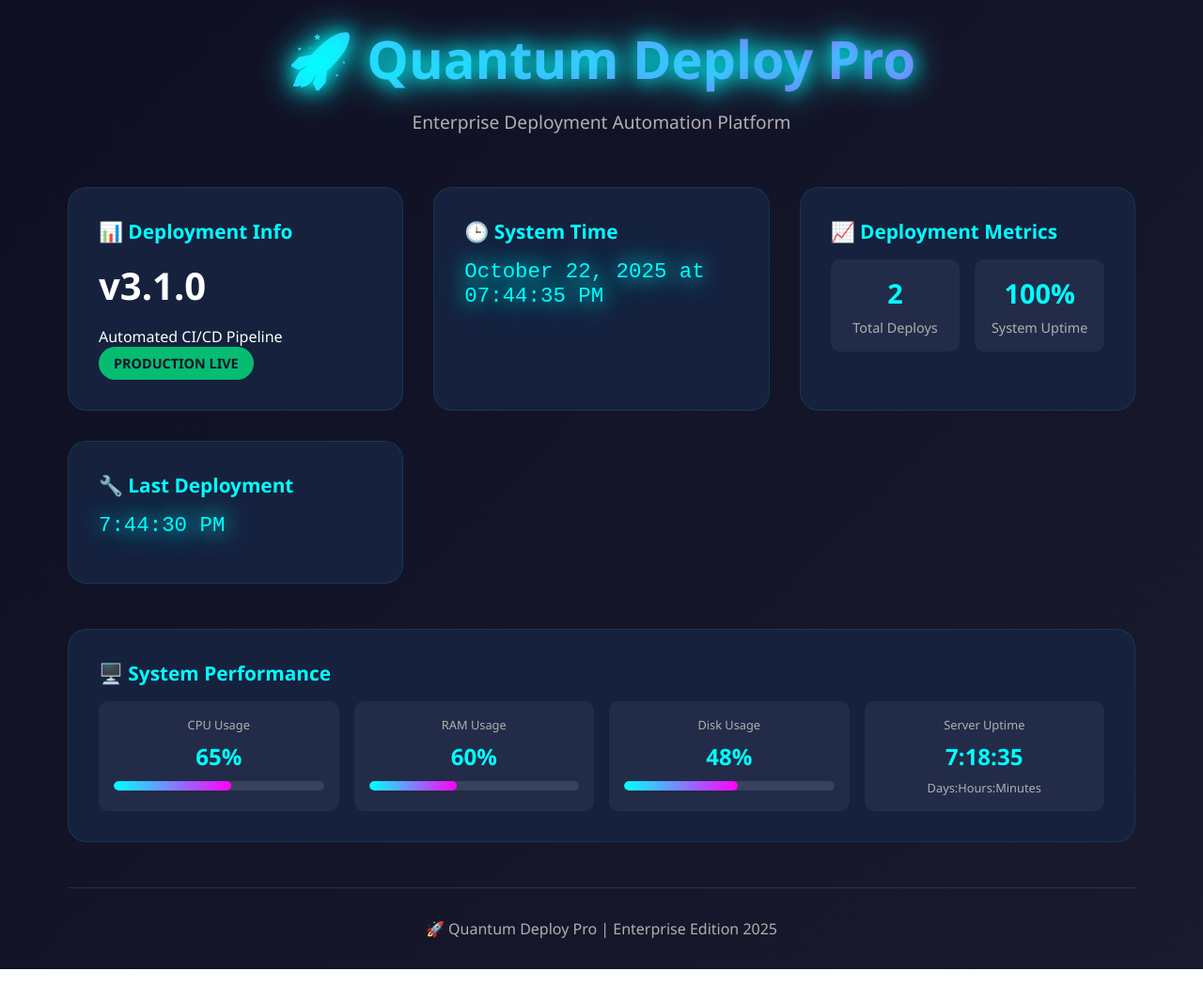
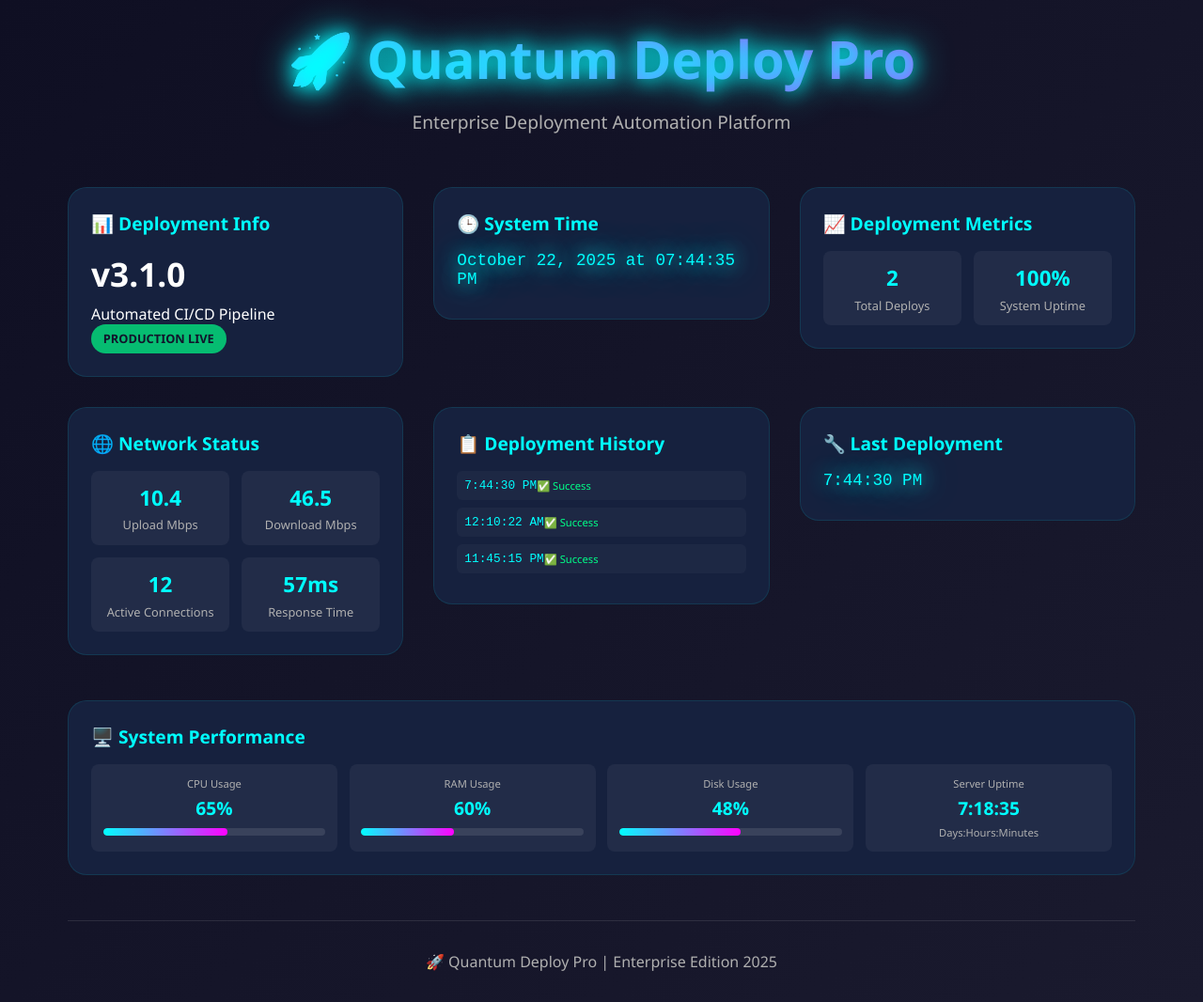
Before and after one commit to Taha-Dev-ops/deployment-project, a plain HTML site: page app/index.html in a window 1280 px wide. Shown: the whole page at 94% size. Before the commit the page ends 1031 px from the top, so only its background shows below. Drawn offline with Linux system fonts and the light colour scheme.

Commit message:
Add: Network stats and deployment history cards

```diff
--- a/app/index.html
+++ b/app/index.html
@@ -27,9 +27,10 @@
         .subtitle { color: var(--text-secondary); font-size: 1.2rem; }
         .dashboard { display: grid; grid-template-columns: repeat(auto-fit, minmax(300px, 1fr)); gap: 2rem; margin-bottom: 3rem; }
         .card {
-            background: var(--bg-card); padding: 2rem; border-radius: 20px;
+            background: var(--bg-card); padding: 1.5rem; border-radius: 20px;
             border: 1px solid rgba(0, 255, 255, 0.1); backdrop-filter: blur(10px);
             transition: all 0.3s ease; position: relative; overflow: hidden;
+            height: fit-content;
         }
         .card::before {
             content: ''; position: absolute; top: 0; left: -100%; width: 100%; height: 100%;
@@ -38,24 +39,33 @@
         }
         .card:hover::before { left: 100%; }
         .card:hover { transform: translateY(-5px); box-shadow: 0 10px 30px rgba(0, 255, 255, 0.2); }
-        .card h3 { color: var(--accent); margin-bottom: 1rem; font-size: 1.3rem; display: flex; align-items: center; gap: 0.5rem; }
-        .stat { font-size: 2.5rem; font-weight: bold; margin: 1rem 0; }
+        .card h3 { color: var(--accent); margin-bottom: 1rem; font-size: 1.2rem; display: flex; align-items: center; gap: 0.5rem; }
+        .stat { font-size: 2.2rem; font-weight: bold; margin: 0.5rem 0; }
         .status-badge {
-            display: inline-block; padding: 0.5rem 1rem; border-radius: 25px;
-            font-weight: bold; text-transform: uppercase; font-size: 0.9rem;
+            display: inline-block; padding: 0.4rem 0.8rem; border-radius: 20px;
+            font-weight: bold; text-transform: uppercase; font-size: 0.8rem;
         }
         .status-running { background: var(--success); color: var(--bg-primary); animation: pulse 2s infinite; }
-        .time-display { font-family: 'Courier New', monospace; font-size: 1.4rem; color: var(--accent); text-shadow: var(--accent-glow); margin: 1rem 0; }
-        .metrics { display: grid; grid-template-columns: 1fr 1fr; gap: 1rem; margin-top: 1rem; }
-        .metric-item { text-align: center; padding: 1rem; background: rgba(255, 255, 255, 0.05); border-radius: 10px; }
-        .metric-value { font-size: 1.8rem; font-weight: bold; color: var(--accent); }
-        .metric-label { font-size: 0.9rem; color: var(--text-secondary); margin-top: 0.5rem; }
-        .progress-bar { width: 100%; height: 10px; background: rgba(255, 255, 255, 0.1); border-radius: 10px; margin-top: 10px; overflow: hidden; }
-        .progress-fill { height: 100%; background: linear-gradient(90deg, var(--accent), #ff00ff); border-radius: 10px; transition: width 0.5s ease; }
-        .server-stats { display: grid; grid-template-columns: repeat(auto-fit, minmax(200px, 1fr)); gap: 1rem; margin-top: 1rem; }
-        .stat-card { background: rgba(255, 255, 255, 0.05); padding: 1rem; border-radius: 10px; text-align: center; }
-        .stat-value { font-size: 1.5rem; font-weight: bold; color: var(--accent); margin: 0.5rem 0; }
-        .stat-label { font-size: 0.8rem; color: var(--text-secondary); }
+        .time-display { font-family: 'Courier New', monospace; font-size: 1.1rem; color: var(--accent); text-shadow: var(--accent-glow); margin: 0.5rem 0; }
+        .metrics { display: grid; grid-template-columns: 1fr 1fr; gap: 0.8rem; margin-top: 0.8rem; }
+        .metric-item { text-align: center; padding: 0.8rem; background: rgba(255, 255, 255, 0.05); border-radius: 8px; }
+        .metric-value { font-size: 1.4rem; font-weight: bold; color: var(--accent); }
+        .metric-label { font-size: 0.8rem; color: var(--text-secondary); margin-top: 0.3rem; }
+        .progress-bar { width: 100%; height: 8px; background: rgba(255, 255, 255, 0.1); border-radius: 8px; margin-top: 8px; overflow: hidden; }
+        .progress-fill { height: 100%; background: linear-gradient(90deg, var(--accent), #ff00ff); border-radius: 8px; transition: width 0.5s ease; }
+        .server-stats { display: grid; grid-template-columns: repeat(auto-fit, minmax(180px, 1fr)); gap: 0.8rem; margin-top: 0.8rem; }
+        .stat-card { background: rgba(255, 255, 255, 0.05); padding: 0.8rem; border-radius: 8px; text-align: center; }
+        .stat-value { font-size: 1.2rem; font-weight: bold; color: var(--accent); margin: 0.3rem 0; }
+        .stat-label { font-size: 0.7rem; color: var(--text-secondary); }
+        .network-stats { display: grid; grid-template-columns: 1fr 1fr; gap: 0.8rem; margin-top: 0.8rem; }
+        .deployment-history { margin-top: 0.8rem; }
+        .deployment-item {
+            display: flex; justify-content: between; align-items: center;
+            padding: 0.5rem; background: rgba(255, 255, 255, 0.03);
+            border-radius: 6px; margin-bottom: 0.5rem; font-size: 0.8rem;
+        }
+        .deploy-time { color: var(--accent); font-family: 'Courier New', monospace; }
+        .deploy-status { color: var(--success); font-size: 0.7rem; }
         .footer { text-align: center; margin-top: 3rem; padding-top: 2rem; border-top: 1px solid rgba(255, 255, 255, 0.1); color: var(--text-secondary); }
         @keyframes pulse { 0%, 100% { opacity: 1; } 50% { opacity: 0.7; } }
         @keyframes float { 0%, 100% { transform: translateY(0px); } 50% { transform: translateY(-10px); } }
@@ -74,6 +84,7 @@
         </div>
 
         <div class="dashboard">
+            <!-- Existing Cards -->
             <div class="card">
                 <h3>📊 Deployment Info</h3>
                 <div class="stat">v3.1.0</div>
@@ -90,7 +101,7 @@
                 <h3>📈 Deployment Metrics</h3>
                 <div class="metrics">
                     <div class="metric-item">
-                        <div id="deploymentCount" class="metric-value">1</div>
+                        <div id="deploymentCount" class="metric-value">2</div>
                         <div class="metric-label">Total Deploys</div>
                     </div>
                     <div class="metric-item">
@@ -100,12 +111,55 @@
                 </div>
             </div>
 
+            <!-- NEW: Network Status Card -->
+            <div class="card">
+                <h3>🌐 Network Status</h3>
+                <div class="network-stats">
+                    <div class="metric-item">
+                        <div class="metric-value" id="uploadSpeed">12.5</div>
+                        <div class="metric-label">Upload Mbps</div>
+                    </div>
+                    <div class="metric-item">
+                        <div class="metric-value" id="downloadSpeed">45.2</div>
+                        <div class="metric-label">Download Mbps</div>
+                    </div>
+                    <div class="metric-item">
+                        <div class="metric-value" id="activeConnections">8</div>
+                        <div class="metric-label">Active Connections</div>
+                    </div>
+                    <div class="metric-item">
+                        <div class="metric-value" id="responseTime">48ms</div>
+                        <div class="metric-label">Response Time</div>
+                    </div>
+                </div>
+            </div>
+
+            <!-- NEW: Deployment History Card -->
+            <div class="card">
+                <h3>📋 Deployment History</h3>
+                <div class="deployment-history">
+                    <div class="deployment-item">
+                        <span class="deploy-time" id="lastDeployTime">12:16:06 AM</span>
+                        <span class="deploy-status">✅ Success</span>
+                    </div>
+                    <div class="deployment-item">
+                        <span class="deploy-time">12:10:22 AM</span>
+                        <span class="deploy-status">✅ Success</span>
+                    </div>
+                    <div class="deployment-item">
+                        <span class="deploy-time">11:45:15 PM</span>
+                        <span class="deploy-status">✅ Success</span>
+                    </div>
+                </div>
+            </div>
+
             <div class="card">
                 <h3>🔧 Last Deployment</h3>
-                <div id="lastRefresh" class="time-display">Loading...</div>
+                <div id="lastRefresh" class="time-display">12:16:06 AM</div>
             </div>
         </div>
 
+        <!-- System Performance Section -->
         <div class="card">
             <h3>🖥️ System Performance</h3>
             <div class="server-stats">
@@ -162,17 +216,19 @@
             document.getElementById('liveTime').textContent = now.toLocaleString('en-US', options);
         }
 
-        // Update refresh time
-        function updateRefreshTime() {
-            const now = new Date();
-            document.getElementById('lastRefresh').textContent = now.toLocaleTimeString();
+        // Update network stats
+        function updateNetworkStats() {
+            document.getElementById('uploadSpeed').textContent = (10 + Math.random() * 10).toFixed(1);
+            document.getElementById('downloadSpeed').textContent = (40 + Math.random() * 20).toFixed(1);
+            document.getElementById('activeConnections').textContent = Math.floor(5 + Math.random() * 10);
+            document.getElementById('responseTime').textContent = Math.floor(30 + Math.random() * 40) + 'ms';
         }
 
-        // Increment deployment counter
-        function incrementCounter() {
-            let counter = document.getElementById('deploymentCount');
-            let count = parseInt(counter.textContent);
-            counter.textContent = count + 1;
+        // Update deployment history
+        function updateDeploymentHistory() {
+            const now = new Date();
+            document.getElementById('lastDeployTime').textContent = now.toLocaleTimeString();
+            document.getElementById('lastRefresh').textContent = now.toLocaleTimeString();
         }
 
         // Simulate server metrics
@@ -199,11 +255,12 @@
         // Initialize everything
         function initDashboard() {
             updateLiveTime();
-            updateRefreshTime();
-            incrementCounter();
+            updateNetworkStats();
+            updateDeploymentHistory();
             updateServerMetrics();
 
             setInterval(updateLiveTime, 1000);
+            setInterval(updateNetworkStats, 3000);
             setInterval(updateServerMetrics, 5000);
 
             console.log('🚀 Quantum Deploy Pro initialized!');
```
